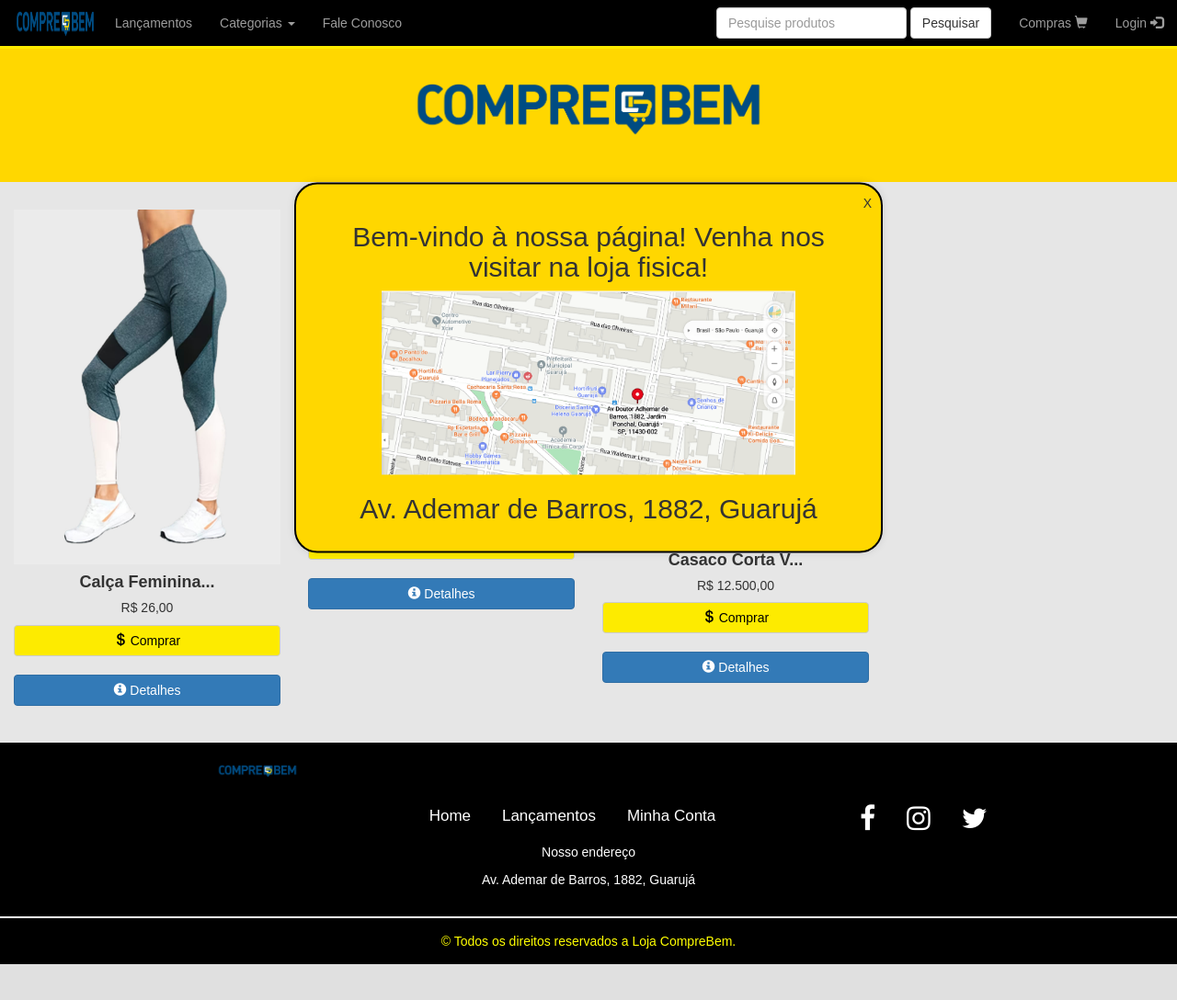
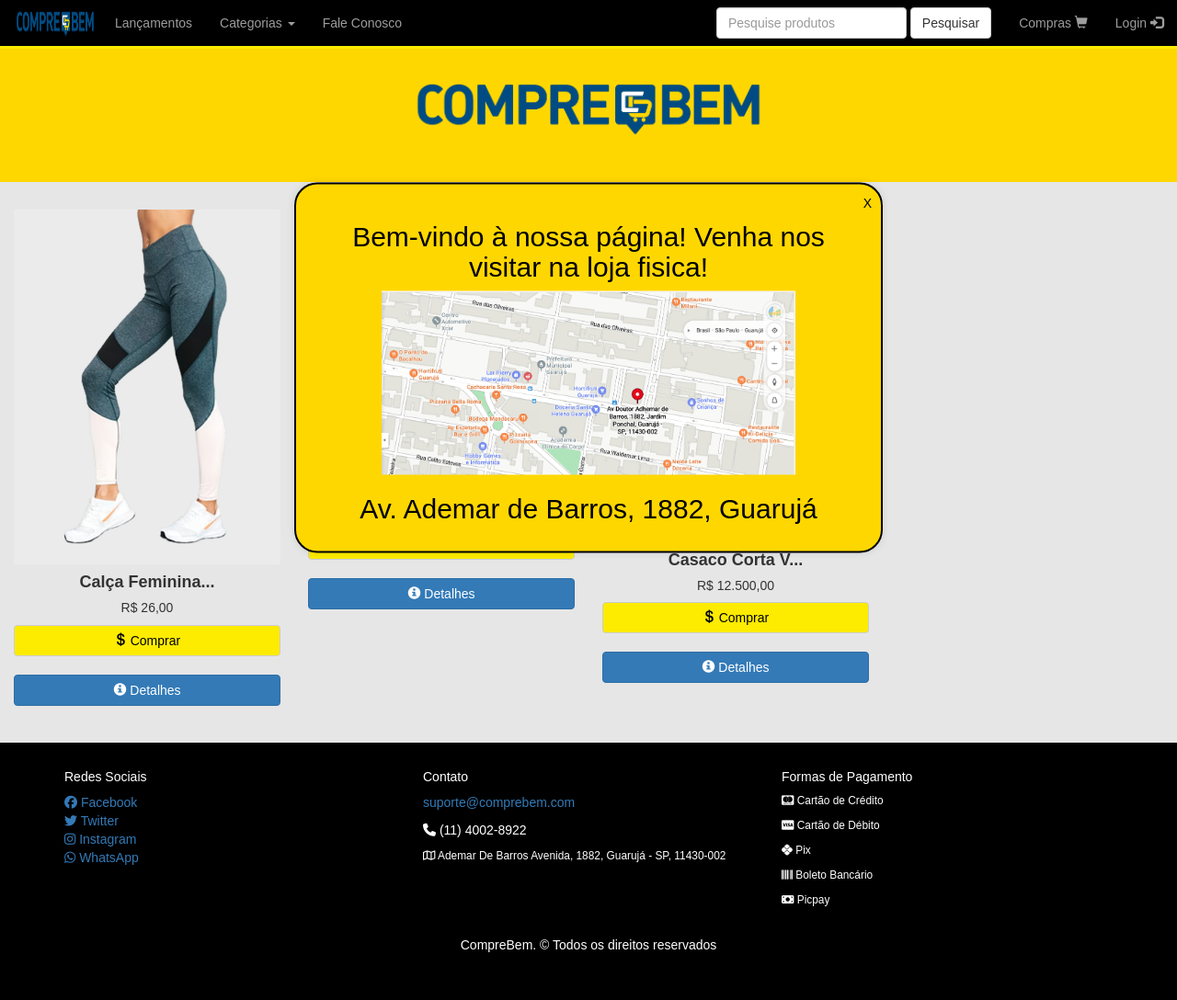
Before and after one commit to Brunavds/Comprebem, a PHP site: page /index.php in a window 1280 px wide. Shown: the whole page at 92% size. Before the commit the page ends 1049 px from the top, so only its background shows below. Run offline with PHP 8.4, Linux system fonts and the light colour scheme; data comes from the database, SQL or seed files in the repository; some libraries are stand-ins or nearby versions.

Commit message:
Atualização 12.01

```diff
--- a/lojacompre/index.php
+++ b/lojacompre/index.php
@@ -18,6 +18,7 @@
         /* Estilos para centralizar e estilizar o popup */
         #popup-container {
             display: none;
+            color: #000000;
             position: fixed;
             top: 50%;
             left: 50%;
--- a/lojacompre/rodape.html
+++ b/lojacompre/rodape.html
@@ -1,51 +1,42 @@
-<link href="//maxcdn.bootstrapcdn.com/font-awesome/4.2.0/css/font-awesome.min.css" rel="stylesheet">
-<footer class="container-fluid text center">
-    <div class="container">
-        <div class="row text-center" style="width: 100%;">
-            <div class="col-md-3 text-right">
-                <a href="index.php">
-                    <img id="imgfooter" src="Logos/logo compre.png"  alt="Logotipo">
-                    </a>
-            </div>
-            <div class="col-md-6" style="height:7vw; padding-top:6vh;">
-                <ul class="menu list-inline">
-                    <li>
-                        <a href="index.php">Home</a>
-                    </li>
-                    <li>
-                        <a href="lancamento.php">Lançamentos</a>
-                    </li>
-                    <li>
-                       <a href="formlogin.php">Minha Conta</a>
-                    </li>
+<footer class="text-light py-5 mt-5 bg-custom">
+    <div class="container" style="color: #ffff;">
+        <div class="row">
+            <div class="col-md-4">
+                <h5 class="mb-4"><i class="bi bi-wifi"></i> Redes Sociais</h5>
+                <ul class="list-unstyled">
+                    <li><a href="#" class="text-light"> <i class="fa-brands fa-facebook"></i> Facebook</a></li>
+                    <li><a href="#" class="text-light"> <i class="fa-brands fa-twitter"></i> Twitter</a></li>
+                    <li><a href="#" class="text-light"> <i class="fa-brands fa-instagram"></i> Instagram</a></li>
+                    <li><a href="#" class="text-light"> <i class="fa-brands fa-whatsapp"></i> WhatsApp</a></li>
                 </ul>
             </div>
-            <div class="col-md-3 text-left" style="height:7vw; padding-top: 4.7vh;">
-                <ul class="list-inline">
-                   <li>
-                        <a href="#"><i class="fa fa-facebook fa-2x"></i></a>
-                   </li>
-                   <li>
-                        <a href="#"><i class="fa fa-instagram fa-2x"></i></a>
-                   </li>
-                   <li>
-                        <a href="#"><i class="fa fa-twitter fa-2x"></i></a>
-                   </li>
-                </ul>
+            <div class="col-md-4">
+                <h5 class="mb-4"><i class="bi bi-person"></i> Contato</h5>
+                <p class="mb-1"><i class="bi bi-envelope-fill"></i> <a href="#" class="text-light">suporte@comprebem.com</a></p>
+                <p><i class="fa-solid fa-phone"></i></i> (11) 4002-8922</p>
+
+                <p class="small mb-1"><i class="fa-regular fa-map"></i> Ademar De Barros Avenida, 1882, Guarujá - SP, 11430-002</p>
             </div>
-       </div>
-    </div>
-    <div style="color:#ffffff; text-align: center;">
-        <p>Nosso endereço</p>
-        <p>Av. Ademar de Barros, 1882, Guarujá </p>
+            <div class="col-md-4">
+                <h5 class="mb-4"><i class="bi bi-info-square"></i> Formas de Pagamento</h5>
+
+                <p class="small mb-1"><i class="fa-brands fa-cc-mastercard"> </i> Cartão de Crédito</p>
+                <p class="small mb-1"><i class="fa-brands fa-cc-visa"> </i> Cartão de Débito</p>
+                <p class="small mb-1"><i class="fa-brands fa-pix"></i> </i> Pix</p>
+                <p class="small mb-1"><i class="fa-solid fa-barcode"></i> Boleto Bancário</p>
+                <p class="small mb-1"><i class="fa-solid fa-money-bill"></i> Picpay</p>
+            </div>
+        </div>
+<footer class="mt-5 mb-2">
+    <div class="footer">
+    <p class="text-center"><i class="bi bi-pc-display"></i>
+        CompreBem. © Todos os direitos reservados
+    </p>
     </div>
 </footer>
-<div class="copyright" style="color:#fdeb00; background-color: black; border-top: 2px solid #ffffff;">
-    <div class="container">
-        <div class="row text-center">
-            <p style="color:yellow; text-align: center;">
-                &#169; Todos os direitos reservados a Loja CompreBem.</p>
-            </p>
-        </div>
-    </div>
-</div>
+
+ <!-- ICONS -->
+ <link rel="stylesheet" href="https://cdnjs.cloudflare.com/ajax/libs/font-awesome/6.5.1/css/all.min.css">
+
+</body>
+</html>
```
